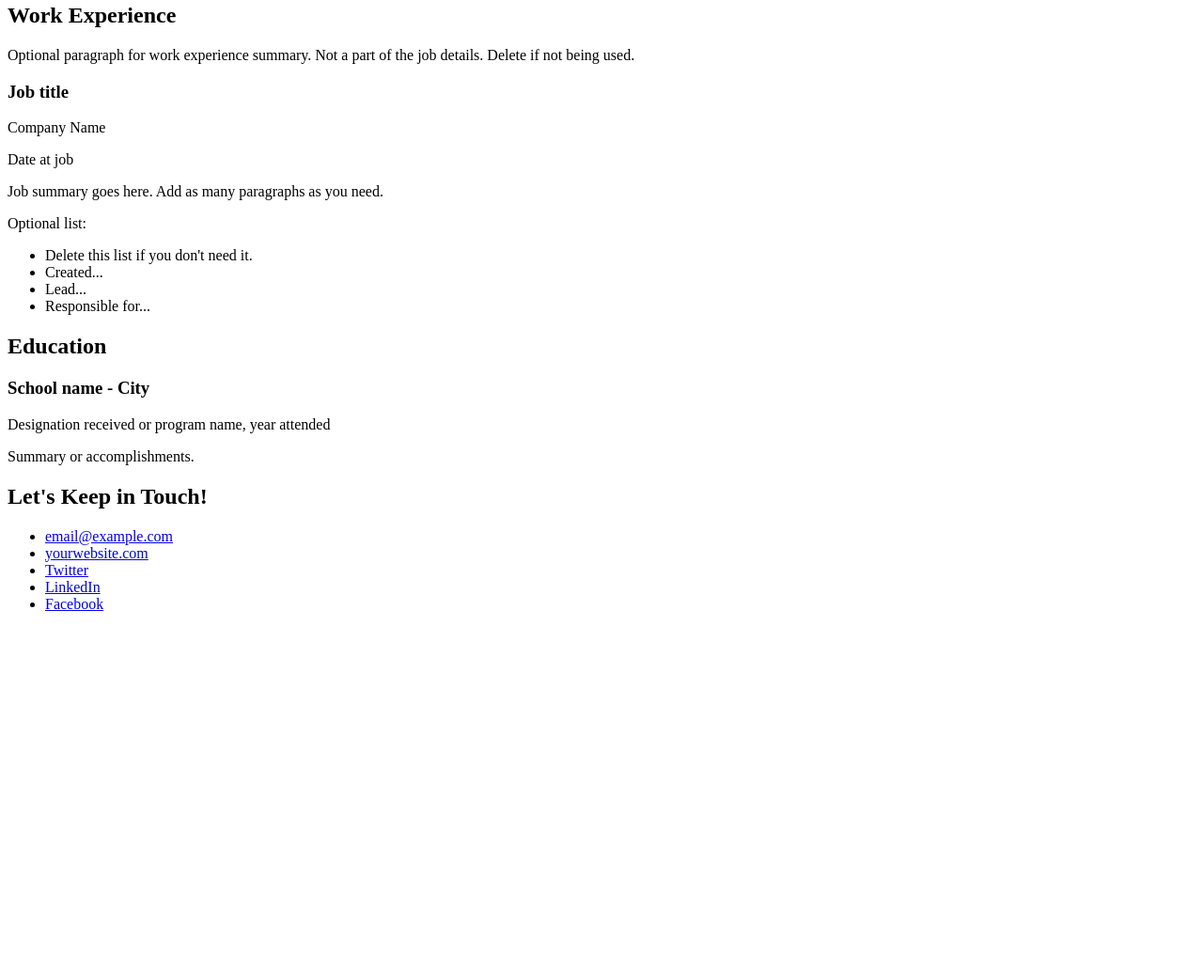
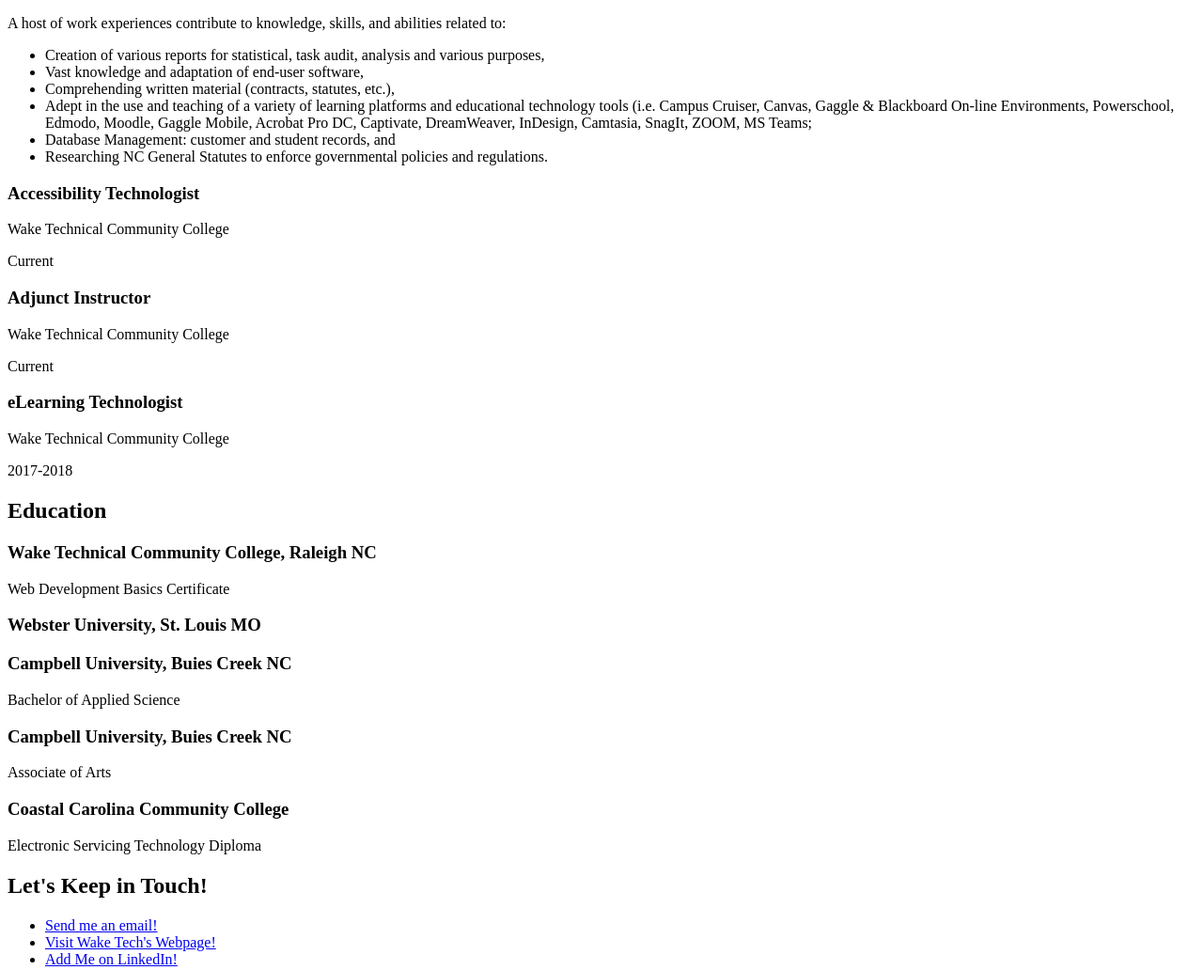
Before and after one commit to nburgessr73/resumeAssignment, a plain HTML site: page index.html in a window 1280 px wide. Shown: the part 444-1476 px from the top of the page at 94% size. Before the commit the page ends 1112 px from the top, so only its background shows below. Drawn offline with Linux system fonts and the light colour scheme.

Commit message:
Update index.html

```diff
--- a/index.html
+++ b/index.html
@@ -3,17 +3,16 @@
   <head>
     <meta charset="UTF-8">
     <meta name="viewport" content="width=device-width, initial-scale=1.0">
-    <title>Add a relevant page title</title>
+    <title>Natosha DBR eFolio</title>
   </head>
   <body>
     <main>
       <!-- ***********************  ABOUT / PROFILE  *********************** -->
       <header>
-        <h1>Your Name</h1>
-        <h2>Job title or tagline</h2>
+        <h1>Natosha D. Burgess-Rodriguez</h1>
+        <h2>Well-versed Technology and Education Professional</h2>
 
-        <p>Add your profile copy here. Add more paragraphs or links as needed. Here is some dummy text: Lorem ipsum dolor sit amet, consectetur adipiscing elit. Praesent bibendum, diam ut gravida efficitur, risus neque scelerisque erat, ut rhoncus erat odio ac justo. Nunc scelerisque vestibulum augue, sit amet hendrerit ante.</p>
-        <p>Add another paragraph if needed.</p>
+        <p>More than 20 years of experience providing service and support.  Self-starter with expert knowledge of learning and instructional practice and theory, office productivity software, computer network systems, and classroom device technologies.  Adept in the development and facilitation of continued education and curriculum learning content.</p>
       </header>
 
       <!-- ********************  PROJECTS / PORTFOLIO  ********************* -->
@@ -34,21 +33,30 @@
       <!-- ***********************  WORK EXPERIENCE  *********************** -->
       <section>
         <h2>Work Experience</h2>
-        <p>Optional paragraph for work experience summary. Not a part of the job details. Delete if not being used.</p>
+        <p>A host of work experiences contribute to knowledge, skills, and abilities related to:
+        <ul>
+          <li>Creation of various reports for statistical, task audit, analysis and various purposes,</li>
+          <li>Vast knowledge and adaptation of end-user software,</li>
+          <li>Comprehending written material (contracts, statutes, etc.),</li>
+          <li>Adept in the use and teaching of a variety of learning platforms and educational technology tools (i.e. Campus Cruiser, Canvas, Gaggle & Blackboard On-line Environments, Powerschool, Edmodo, Moodle, Gaggle Mobile, Acrobat Pro DC, Captivate, DreamWeaver, InDesign, Camtasia, SnagIt, ZOOM, MS Teams;</li>
+          <li>Database Management: customer and student records, and</li>
+          <li>Researching NC General Statutes to enforce governmental policies and regulations.</li>
+        </ul>
+        </p>
 
         <!-- Copy this whole <section> block to add more jobs. -->
         <section>
-          <h3>Job title</h3>
-          <p>Company Name</p>
-          <p>Date at job</p>
-          <p>Job summary goes here. Add as many paragraphs as you need.</p>
-          <p>Optional list:</p>
-          <ul>
-            <li>Delete this list if you don't need it.</li>
-            <li>Created...</li>
-            <li>Lead...</li>
-            <li>Responsible for...</li>
-          </ul>
+          <h3>Accessibility Technologist</h3>
+          <p>Wake Technical Community College</p>
+          <p>Current</p>
+
+          <h3>Adjunct Instructor</h3>
+          <p>Wake Technical Community College</p>
+          <p>Current</p>
+
+          <h3>eLearning Technologist</h3>
+          <p>Wake Technical Community College</p>
+          <p>2017-2018</p>
         </section>
         <!-- End of Job block. -->
       </section>
@@ -59,9 +67,20 @@
 
         <!-- Copy this whole <section> block to add more schools. -->
         <section>
-          <h3>School name - City</h3>
-          <p>Designation received or program name, year attended</p>
-          <p>Summary or accomplishments.</p>
+          <h3>Wake Technical Community College, Raleigh NC</h3>
+          <p>Web Development Basics Certificate</p>
+
+           <h3>Webster University, St. Louis MO</h3>
+          <pMaster of Educational Technology</p>
+
+           <h3>Campbell University, Buies Creek NC</h3>
+          <p>Bachelor of Applied Science</p>
+
+           <h3>Campbell University, Buies Creek NC</h3>
+          <p>Associate of Arts</p>
+
+           <h3>Coastal Carolina Community College</h3>
+          <p>Electronic Servicing Technology Diploma</p>
         </section>
         <!-- End of School block. -->
       </section>
@@ -72,12 +91,10 @@
 
         <!-- Social media and contact links. Add or remove any networks. -->
         <ul>
-          <li><a href="mailto:email@example.com">email@example.com</a></li>
-          <li><a href="http://yourwebsite.com" target="_blank">yourwebsite.com</a></li>
-          <li><a href="#" target="_blank">Twitter</a></li>
-          <li><a href="#" target="_blank">LinkedIn</a></li>
-          <li><a href="#" target="_blank">Facebook</a></li>
-        </ul>
+          <li><a href="mailto:ndburgessrodriguez@waketech.edu">Send me an email!</a></li>
+          <li><a href="http://www.waketech.edu" target="_blank">Visit Wake Tech's Webpage!</a></li>
+          <li><a href="https://www.linkedin.com/in/natosha-burgess-rodriguez-026486118/">Add Me on LinkedIn!</a></li>
+          </ul>
       </footer>
     </main>
   </body>
```
